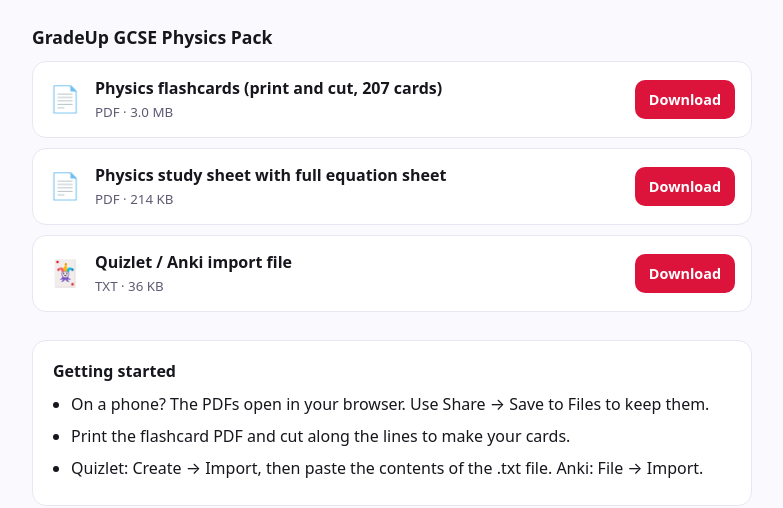
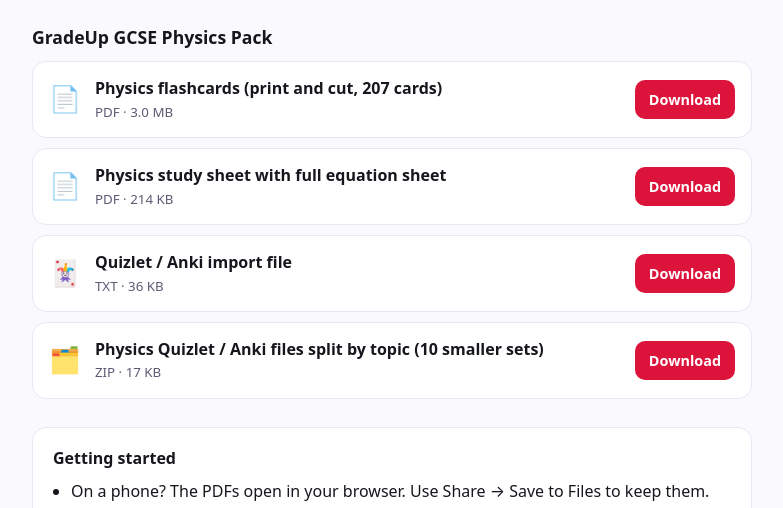
Before and after one commit to Yommyfaces/2tech-shop, a plain HTML site: page dl/Ys5KZNodCtl2aCZy/index.html in a window 1280 px wide. Shown: the part 280-788 px from the top of the page, without its empty margins (248-1031 px from the left). Drawn offline with Linux system fonts and the light colour scheme.

Commit message:
Add Physics Quizlet files split by topic
Co-Authored-By: Claude Opus 5.5 <noreply@anthropic.com>
Claude-Session: https://claude.ai/code/session_015AQPrazpsdUHZfG4D7zxeb

```diff
--- a/dl/Ys5KZNodCtl2aCZy/index.html
+++ b/dl/Ys5KZNodCtl2aCZy/index.html
@@ -17,7 +17,7 @@ footer{border-top:1px solid var(--line);padding:22px 0 40px;color:var(--muted);f
 <nav><div class="wrap"><img src="../../images/2tech-icon.svg" alt="">2Tech Digital Store</div></nav>
 <main><div class="wrap"><div class="tick">✓</div><h1>Thank you! Your download is ready</h1>
 <p class="lead">Payment received for <b>GradeUp GCSE Physics Pack</b>. A receipt is on its way to your email. Download each file below. <b>Bookmark this page</b> so you can come back to it.</p>
-<h2>GradeUp GCSE Physics Pack</h2><div class="files"><a class="file" href="GradeUp_GCSE_Physics_Flashcards_PRINT.pdf" download><span class="ic">📄</span><span class="fn"><b>Physics flashcards (print and cut, 207 cards)</b><small>PDF · 3.0 MB</small></span><span class="dlb">Download</span></a><a class="file" href="GradeUp_GCSE_Physics_Flashcards_STUDY_SHEET.pdf" download><span class="ic">📄</span><span class="fn"><b>Physics study sheet with full equation sheet</b><small>PDF · 214 KB</small></span><span class="dlb">Download</span></a><a class="file" href="GradeUp_GCSE_Physics_Flashcards_Quizlet_Anki.txt" download><span class="ic">🃏</span><span class="fn"><b>Quizlet / Anki import file</b><small>TXT · 36 KB</small></span><span class="dlb">Download</span></a></div>
+<h2>GradeUp GCSE Physics Pack</h2><div class="files"><a class="file" href="GradeUp_GCSE_Physics_Flashcards_PRINT.pdf" download><span class="ic">📄</span><span class="fn"><b>Physics flashcards (print and cut, 207 cards)</b><small>PDF · 3.0 MB</small></span><span class="dlb">Download</span></a><a class="file" href="GradeUp_GCSE_Physics_Flashcards_STUDY_SHEET.pdf" download><span class="ic">📄</span><span class="fn"><b>Physics study sheet with full equation sheet</b><small>PDF · 214 KB</small></span><span class="dlb">Download</span></a><a class="file" href="GradeUp_GCSE_Physics_Flashcards_Quizlet_Anki.txt" download><span class="ic">🃏</span><span class="fn"><b>Quizlet / Anki import file</b><small>TXT · 36 KB</small></span><span class="dlb">Download</span></a><a class="file" href="GradeUp_GCSE_Physics_Quizlet_By_Topic.zip" download><span class="ic">🗂️</span><span class="fn"><b>Physics Quizlet / Anki files split by topic (10 smaller sets)</b><small>ZIP · 17 KB</small></span><span class="dlb">Download</span></a></div>
 <div class="tips"><b>Getting started</b><ul style="margin-top:8px">
 <li>On a phone? The PDFs open in your browser. Use Share → Save to Files to keep them.</li>
 <li>Print the flashcard PDF and cut along the lines to make your cards.</li>
```
Also changed, not shown: dl/zRfrjlze38v52ezu/index.html (+1 -1 lines), 1 other file.
